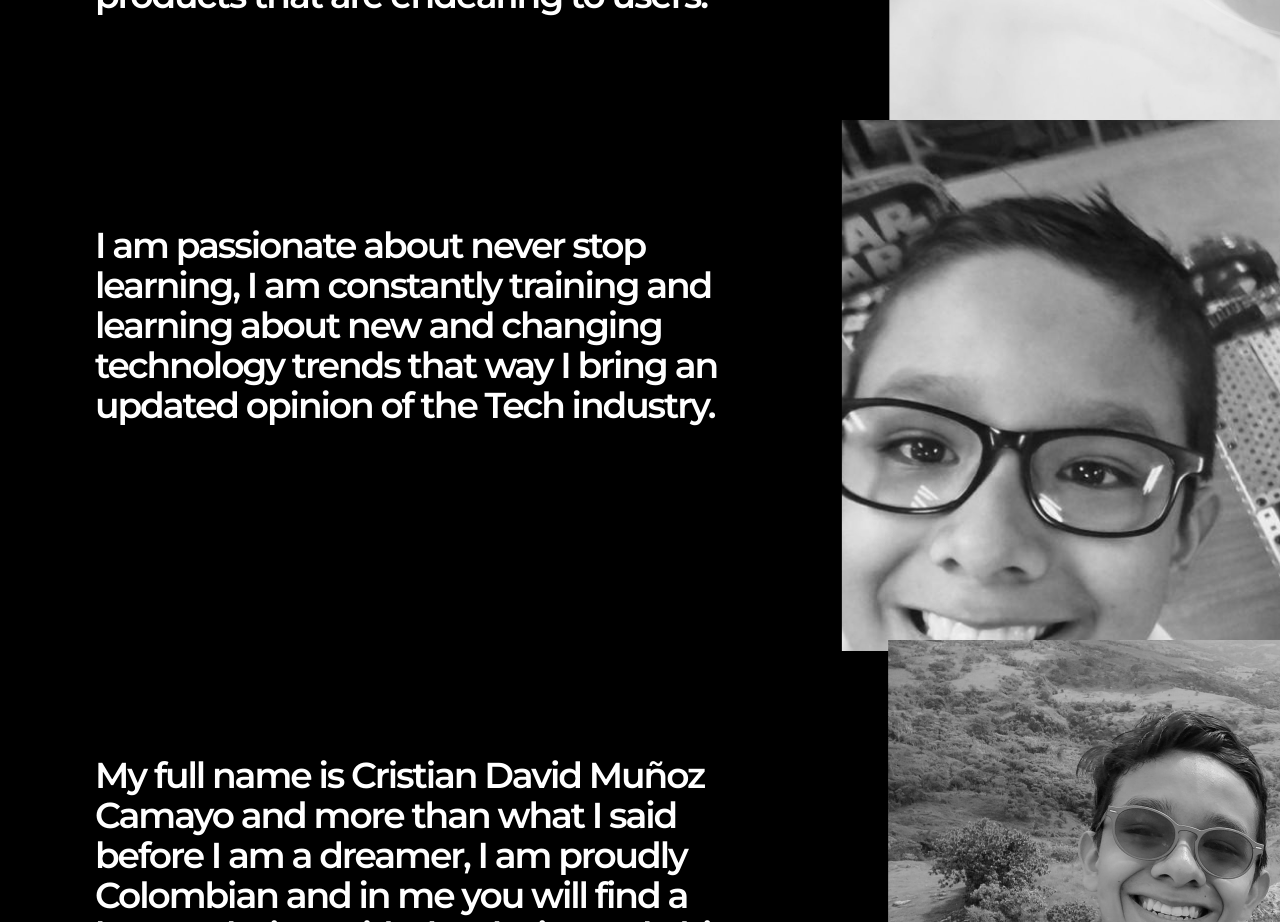
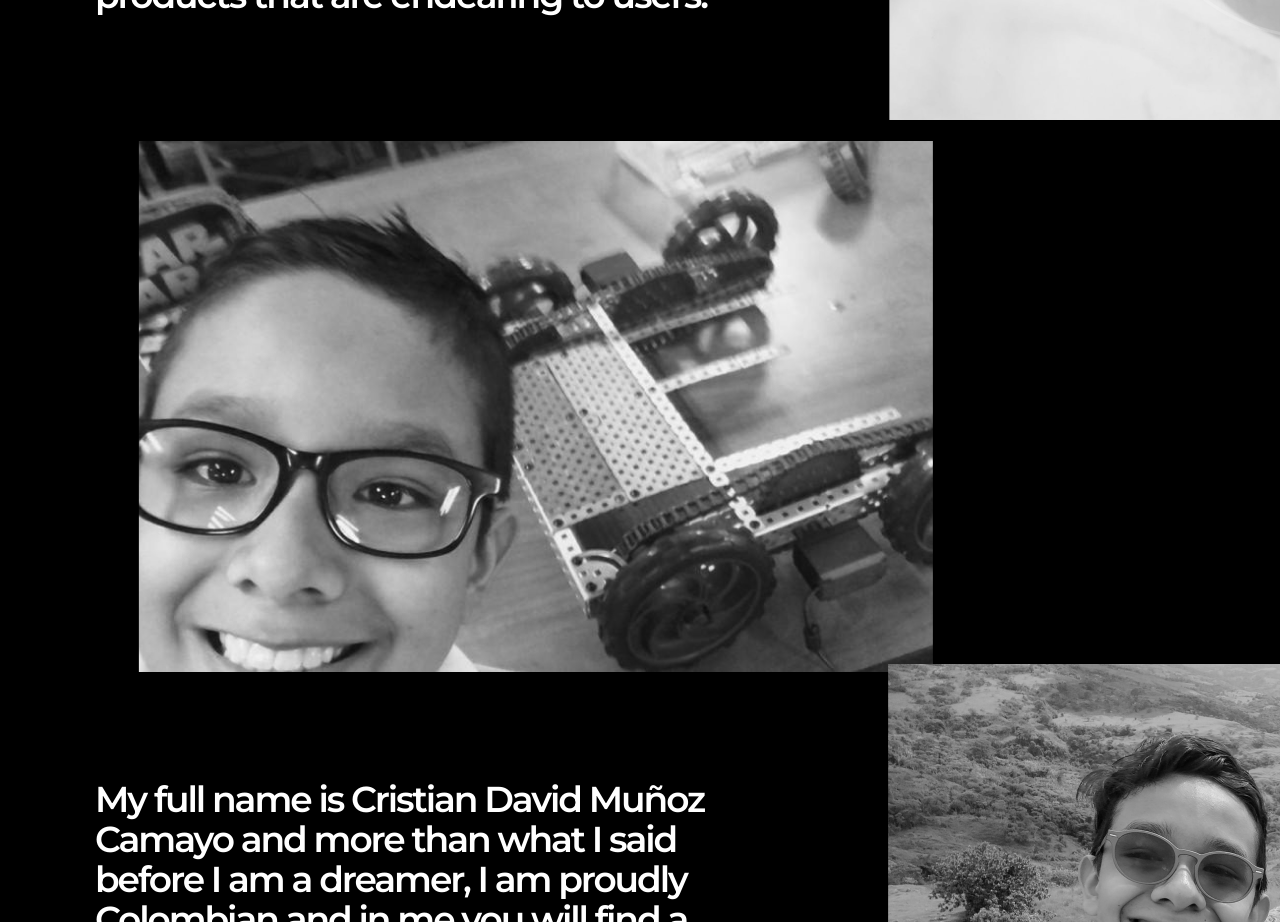
Before and after one commit to lukanogaj/product-designer, a React (Create React App) app: page / in a window 1280 px wide. Shown: the part 4640-5562 px from the top of the page. Built offline with nearby package versions, Linux system fonts and the light colour scheme.

Commit message:
css-class-reversed

```diff
--- a/src/components/AboutMe/index.jsx
+++ b/src/components/AboutMe/index.jsx
@@ -2,13 +2,20 @@ import styles from "./index.module.scss";
 import data from "../Data";
 import AboutMeHeader from "../AboutMeHeader";
 
-const AboutMe = () => {
+const AboutMe = ({ reversed }) => {
 	return (
 		<div className={styles.aboutMe}>
 			<AboutMeHeader />
 			<div className={styles.aboutMeContainer}>
 				{data.dataForAboutMe.map((detail) => (
-					<div key={detail.id} className={styles.aboutMeDetails}>
+					<div
+						key={detail.id}
+						className={
+							detail.reversed === reversed
+								? `${styles.aboutMeDetails}`
+								: `${styles.reverseAboutMeDetails}`
+						}
+					>
 						<div className={styles.aboutMeParagraph}>
 							<p>{detail.paragraph}</p>
 						</div>
--- a/src/components/AboutMe/index.module.scss
+++ b/src/components/AboutMe/index.module.scss
@@ -18,9 +18,21 @@
 	.aboutMeDetails {
 		display: flex;
 		align-items: center;
+		// flex-direction: ;
 		justify-content: space-between;
 		width: 1541px;
 		height: 530px;
+
+		.reverseAboutMeDetails {
+			display: flex;
+			flex-direction: row-reverse;
+			background-color: red;
+			align-items: center;
+			// flex-direction: ;
+			justify-content: space-between;
+			width: 1541px;
+			height: 530px;
+		}
 
 		.aboutMeParagraph {
 			width: 665px;
--- a/src/components/Data/index.jsx
+++ b/src/components/Data/index.jsx
@@ -15,6 +15,7 @@ const data = {
 			paragraph:
 				"I am passionate about never stop learning, I am constantly training and learning about new and changing technology trends that way I bring an updated opinion of the Tech industry.",
 			image: glasses,
+			reversed: "reversed",
 		},
 		{
 			id: 3,
```
